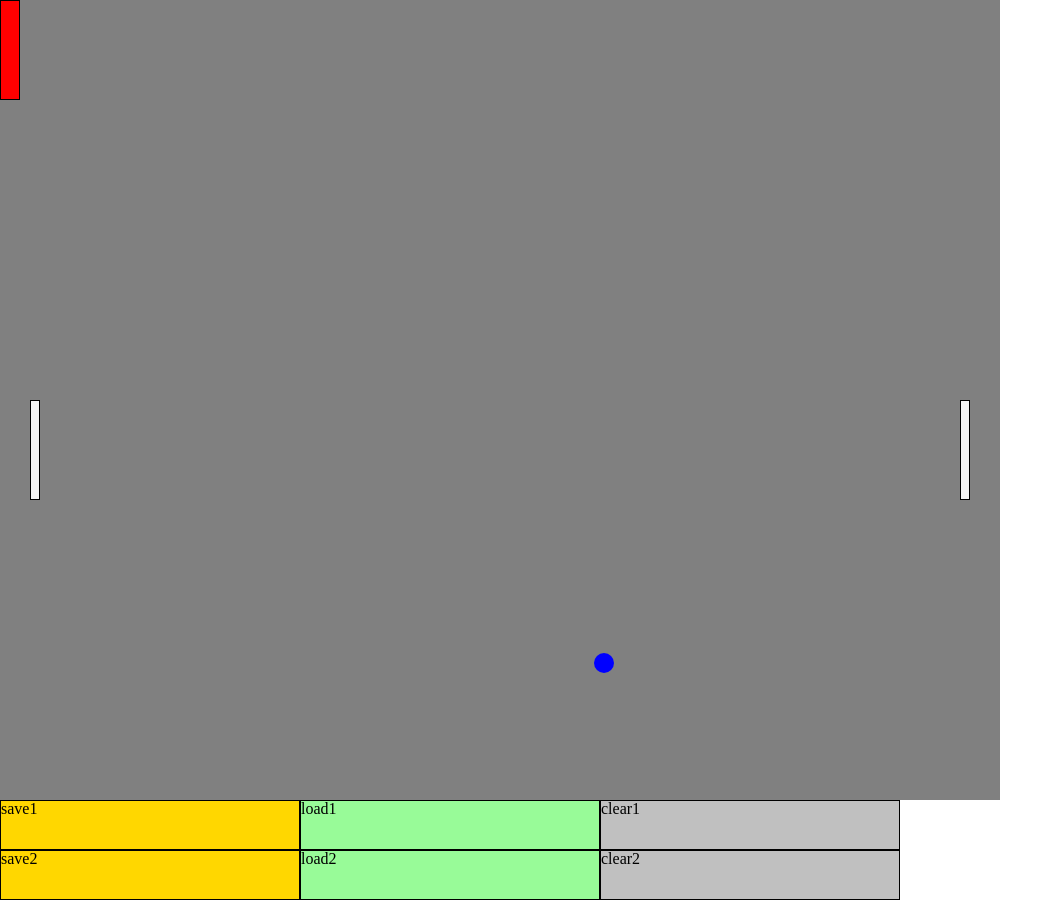
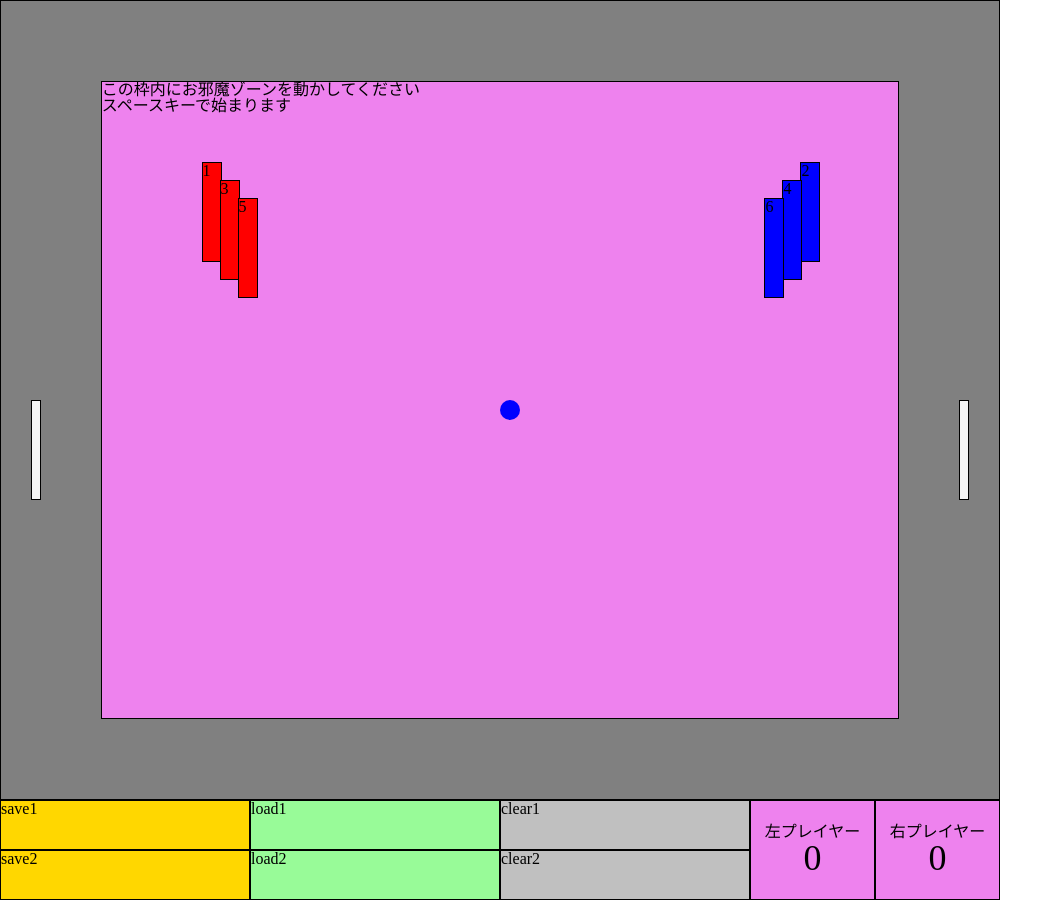
Before and after one commit to hayashihiroki-paya/kadai03-memo, a plain HTML site: page index.html in a window 1280 px wide. Shown: the whole page, without its empty margins (0-1063 px from the left). Drawn offline with nearby package versions, Linux system fonts and the light colour scheme; animation ran at ten frames a second.

Commit message:
最低限ゲームとして動くように完成

```diff
--- a/css/main.css
+++ b/css/main.css
@@ -7,14 +7,26 @@
     width: 1000px;
     height: 800px;
     background-color: gray;
+    border: 1px solid black;
 }
 
 .pieceGroup {
     position: absolute;
     width: 20px;
     height: 100px;
+    border: 1px solid black;
+}
+
+.colorRed {
     background-color: red;
-    border: 1px solid black;
+    top: 20%;
+    left: 20%;
+}
+
+.colorBlue {
+    background-color: blue;
+    top: 20%;
+    left: 80%;
 }
 
 .miniPieceGroup {
@@ -60,7 +72,7 @@
 }
 
 #save {
-    width: 300px;
+    width: 250px;
     height: 100px;
     background-color: gold;
 }
@@ -72,17 +84,40 @@
     height: 50%;
     border: 1px solid black;
 }
+.scoreSlot {
+    width: 50%;
+    height: 100%;
+    border: 1px solid black;
+}
 
 #load {
-    width: 300px;
+    width: 250px;
     height: 100px;
     background-color: palegreen;
 }
 
 #clear{
-    width: 300px;
+    width: 250px;
     height: 100px;
     background-color: silver;
+}
+
+#score{
+    display: flex;
+    width: 250px;
+    height: 100px;
+    background-color: violet;
+}
+
+.scoreSlot {
+    display: flex;
+    justify-content: center;
+    align-items: center;
+    flex-direction: column;
+}
+
+.scoreSlot span {
+    font-size: 36px;
 }
 
 #boll {
@@ -94,3 +129,13 @@
     border-radius: 50%;
     background-color: blue;
 }
+
+#messageWindow {
+    position: absolute;
+    top: 10%;
+    left: 10%;
+    width: 80%;
+    height: 80%;
+    border: 1px solid black;
+    background-color: violet;
+}
--- a/index.html
+++ b/index.html
@@ -21,15 +21,18 @@
             <div id="dropZone">
                 <!-- <div class="dropZoneGroup"></div> -->
             </div>
-            <div id="piece" class="pieceGroup" draggable="false">1</div>
-            <div id="piece1" class="pieceGroup" draggable="false">2</div>
-            <div id="piece2" class="pieceGroup" draggable="false">3</div>
-            <div id="piece3" class="pieceGroup" draggable="false">4</div>
-            <div id="piece4" class="pieceGroup" draggable="false">5</div>
-            <div id="piece5" class="pieceGroup" draggable="false">6</div>
-            <div id="piece6" class="pieceGroup" draggable="false">
-                <!-- <div id="miniPiece" class="miniPieceGroup">m1</div> -->
+            <div id="messageWindow">
+                <div id="messageText">
+                    <p>この枠内にお邪魔ゾーンを動かしてください</p>
+                    <p>スペースキーで始まります</p>
+                </div>
             </div>
+            <div id="piece" class="pieceGroup colorRed" draggable="false">1</div>
+            <div id="piece1" class="pieceGroup colorBlue" draggable="false">2</div>
+            <div id="piece2" class="pieceGroup colorRed" draggable="false">3</div>
+            <div id="piece3" class="pieceGroup colorBlue" draggable="false">4</div>
+            <div id="piece4" class="pieceGroup colorRed" draggable="false">5</div>
+            <div id="piece5" class="pieceGroup colorBlue" draggable="false">6</div>
             <div id="boll"></div>
             <div>
                 <div id="leftBoard" class="movingBoard"></div>
@@ -50,6 +53,16 @@
             <div class="clearSlot">clear1</div>
             <div class="clearSlot">clear2</div>
         </div>
+        <div id="score">
+            <div class="scoreSlot">
+                <p>左プレイヤー</p>
+                <span id="scoreL"></span>
+            </div>
+            <div class="scoreSlot">
+                <p>右プレイヤー</p>
+                <span id="scoreR"></span>
+            </div>
+        </div>
     </div>
 
 
--- a/js/main.js
+++ b/js/main.js
@@ -1,3 +1,10 @@
+// DOMキャッシュ
+const $boll = $("#boll");
+const $left = $("#leftBoard");
+const $right = $("#rightBoard");
+const $piece = $(".pieceGroup");
+const $scoreL = $("#scoreL");
+const $scoreR = $("#scoreR");
 // 固定の数値設定
 const constant = {
     windowHight: 800,
@@ -5,17 +12,13 @@ const constant = {
     bollSpeed: 600,
     boardMaxSpeed: 10,
     randomAngle: 80,
-    deadAngle90: 20
+    deadAngle: 20,
+    bollDefaultPos: $boll.offset(),
+    pieceRedDefaultPos: $(".colorRed").offset(),
+    pieceBlueDefaultPos: $(".colorBlue").offset()
 }
-
-// DOMキャッシュ
-const $boll = $("#boll");
-const $left = $("#leftBoard");
-const $right = $("#rightBoard");
-const $piece = $(".pieceGroup")
-
 // ドラッグドロップ関係
-$(".pieceGroup").draggable();
+$(".pieceGroup").draggable({ containment: "#messageWindow" });
 $(".miniPieceGroup").draggable();
 $(".dropZoneGroup").droppable({
     accept: ".pieceGroup",
@@ -24,7 +27,6 @@ $(".dropZoneGroup").droppable({
         alert('drop検知');
     }
 });
-
 // キーボードが押されているかの判定
 let keys = {};
 $(window).on('keydown', function (e) {
@@ -37,11 +39,9 @@ $(window).on('keyup', function (e) {
 $(window).on("blur", function () {
     keys = {};
 });
-
 // ボールの動き
-// let angle = Math.random() * 360;
-// いったん初期値は45度で
-let angle = 45;
+// 初期値は45+90nで斜めに出るように
+let angle = 45 + 90 * Math.floor(Math.random() * 4);
 let rad = angle * Math.PI / 180;
 let bollSpeedX = Math.cos(rad) * constant.bollSpeed;
 let bollSpeedY = Math.sin(rad) * constant.bollSpeed;
@@ -52,6 +52,12 @@ const bollSize = {
     width: $boll.width(),
     height: $boll.height()
 }
+// スコア管理用
+let scoreL = 0;
+let scoreR = 0;
+// 初期値表示
+$scoreR.text(`${scoreR}`);
+$scoreL.text(`${scoreL}`);
 // 左右のバーの速度の設定
 let leftSpeed = 0;
 let rightSpeed = 0;
@@ -63,6 +69,7 @@ const boardSize = {
     width: $left.width(),
     height: $left.height()
 }
+// 当たり判定用の座標とサイズ格納
 const pos = [];
 const posSize = [];
 $piece.each(function () {
@@ -72,19 +79,35 @@ $piece.each(function () {
         height: $(this).height()
     })
 })
-
-// $piece.each(function (i) {
-//     console.log("pos[i]", pos[i]);
-//     console.log("posSize[i]", posSize[i]);
-// })
-console.log("pos", pos);
-console.log("posSize", posSize);
+// 上を通過する間判定が繰り返されないように重なり検知のフラグ
 let flags = [];
 $piece.each(function (i) {
     flags[i] = false;
 });
+// お邪魔バーの初期位置がきれいに並ぶようにする
+function resetPieceGroup() {
+    $(".colorRed").each(function (i) {
+        const redPos = {
+            top: constant.pieceRedDefaultPos.top + $(this).width() * i,
+            left: constant.pieceRedDefaultPos.left + $(this).width() * i
+        }
+        $(this).css('top', redPos.top);
+        $(this).css('left', redPos.left);
+    })
+    $(".colorBlue").each(function (i) {
+        const redPos = {
+            top: constant.pieceBlueDefaultPos.top + $(this).width() * i,
+            left: constant.pieceBlueDefaultPos.left - $(this).width() * i
+        }
+        $(this).css('top', redPos.top);
+        $(this).css('left', redPos.left);
+    })
+}
+resetPieceGroup();
 // 処理落ちしてもいいように前回処理した時間を取得
 let lastTime = performance.now();
+// アニメーションを止めて行う処理と分けるためのフラグ
+let isAnimate = false;
 // アニメーション含めたマイフレームごとの処理
 function animate(now) {
     // 前回の処理からかかった時間を取得
@@ -93,18 +116,21 @@ function animate(now) {
     lastTime = now;
     bollPos.top += bollSpeedY * dt;
     bollPos.left += bollSpeedX * dt;
-    // 壁で反射 はみ出ないように座標を強制する
+    // 壁で反射 左右は得点処理してリセット
     if (bollPos.left < 0) {
-        bollPos.left = 0;
-        bollSpeedX *= -1;
-        angle = 180 - angle;
-        if (angle < 0) angle = 360 + angle;
+        $("#messageWindow").css('display', 'block');
+        isAnimate = false;
+        scoreR++;
+        $scoreR.text(`${scoreR}`);
+        return;
     } else if (bollPos.left > constant.windowWidth - $boll.width()) {
-        bollPos.left = constant.windowWidth - $boll.width();
-        bollSpeedX *= -1;
-        angle = 180 - angle;
-        if (angle < 0) angle = 360 + angle;
+        $("#messageWindow").css('display', 'block');
+        isAnimate = false;
+        scoreL++;
+        $scoreL.text(`${scoreL}`);
+        return;
     }
+    // 上下壁で反射 はみ出ないように座標を強制する
     if (bollPos.top < 0) {
         bollPos.top = 0;
         bollSpeedY *= -1;
@@ -116,12 +142,6 @@ function animate(now) {
         angle = 360 - angle;
         if (angle < 0) angle = 360 + angle;
     }
-    // ボール座標更新
-    // $boll.css({
-    //     top: bollPos.top,
-    //     left: bollPos.left
-    // })
-
     // 左右のバーの動作 速度を変更する
     // 左
     if (keys["q"]) leftSpeed = Math.max(leftSpeed - 1, -constant.boardMaxSpeed);
@@ -137,16 +157,12 @@ function animate(now) {
     posRight.top += rightSpeed;
     posLeft.top = Math.max(0, Math.min(posLeft.top, constant.windowHight - $left.height()));
     posRight.top = Math.max(0, Math.min(posRight.top, constant.windowHight - $right.height()));
-    // $left.css("top", posLeft.top);
-    // $right.css("top", posRight.top);
-
     // バーとの接触判定
     if (posLeft.left < bollPos.left + bollSize.width &&
         posLeft.left + boardSize.width > bollPos.left &&
         posLeft.top < bollPos.top + bollSize.height &&
         posLeft.top + boardSize.height > bollPos.top) {
         // 接触している場合の処理
-        console.log('接触しています');
         bollPos.left = posLeft.left + boardSize.width;
         bollSpeedX *= -1;
         angle = 180 - angle;
@@ -157,13 +173,11 @@ function animate(now) {
         posRight.top < bollPos.top + bollSize.height &&
         posRight.top + boardSize.height > bollPos.top) {
         // 接触している場合の処理
-        console.log('接触しています');
         bollPos.left = posRight.left - bollSize.width;
         bollSpeedX *= -1;
         angle = 180 - angle;
         if (angle < 0) angle = 360 + angle;
     }
-    console.log('angle', angle);
     // お邪魔ブロックとの当たり判定
     const pos = [];
     const posSize = [];
@@ -175,8 +189,6 @@ function animate(now) {
         })
     })
     $piece.each(function (i) {
-        // console.log("pos[i]", pos[i]);
-        // console.log("posSize[i]", posSize[i]);
         if (pos[i].left < bollPos.left + bollSize.width &&
             pos[i].left + posSize[i].width > bollPos.left &&
             pos[i].top < bollPos.top + bollSize.height &&
@@ -184,13 +196,11 @@ function animate(now) {
             // 接触している場合の処理
             flags[i] = true;
             angle += Math.floor(Math.random() * constant.randomAngle - constant.randomAngle / 2);
-            console.log("おじゃまangle", angle);
-            console.log("overlap", flags[i]);
             // 角度が立てすぎるとき修正
-            if (angle > 270 - constant.deadAngle90 && angle <= 270) angle = 270 - constant.deadAngle90;
-            if (angle >= 270 && angle < 270 + constant.deadAngle90) angle = 270 + constant.deadAngle90;
-            if (angle > 90 - constant.deadAngle90 && angle <= 90) angle = 90 - constant.deadAngle90;
-            if (angle >= 90 && angle < 90 + constant.deadAngle90) angle = 90 + constant.deadAngle90;
+            if (angle > 270 - constant.deadAngle && angle <= 270) angle = 270 - constant.deadAngle;
+            if (angle >= 270 && angle < 270 + constant.deadAngle) angle = 270 + constant.deadAngle;
+            if (angle > 90 - constant.deadAngle && angle <= 90) angle = 90 - constant.deadAngle;
+            if (angle >= 90 && angle < 90 + constant.deadAngle) angle = 90 + constant.deadAngle;
             rad = angle * Math.PI / 180;
             bollSpeedX = Math.cos(rad) * constant.bollSpeed;
             bollSpeedY = Math.sin(rad) * constant.bollSpeed;
@@ -198,12 +208,10 @@ function animate(now) {
             pos[i].left + posSize[i].width > bollPos.left &&
             pos[i].top < bollPos.top + bollSize.height &&
             pos[i].top + posSize[i].height > bollPos.top && flags[i]) {
-            // console.log("フラグオンで重なり中");
         } else {
             if (flags[i]) {
-                console.log("Flagオフで重なり解除");
+                flags[i] = false;
             }
-            flags[i] = false;
         }
     })
     // ボール座標更新
@@ -214,39 +222,45 @@ function animate(now) {
     // バー座標更新
     $left.css("top", posLeft.top);
     $right.css("top", posRight.top);
+    console.log("isAnimate", isAnimate);
+    if (isAnimate) {
+        requestAnimationFrame(animate);
+    }
+}
+if (isAnimate) {
     requestAnimationFrame(animate);
 }
-requestAnimationFrame(animate);
-
+// スペースキー押されたときゲームスタート
+$(window).on('keyup', function (e) {
+    if (e.key === " " && !isAnimate) {
+        $("#messageWindow").css('display', 'none');
+        $boll.offset(constant.bollDefaultPos);
+        bollPos.left = constant.bollDefaultPos.left;
+        bollPos.top = constant.bollDefaultPos.top;
+        isAnimate = true;
+        lastTime = performance.now();
+        requestAnimationFrame(animate);
+    }
+})
 $('.saveSlot').on('click', function () {
-    console.log("保存押された");
     const num = $('.saveSlot').index(this);
-    console.log("num", num);
     const pos = [];
     $piece.each(function () {
         pos.push($(this).offset());
     })
-    console.log("pos", pos);
     const json = JSON.stringify(pos);
-    console.log("json", json);
     localStorage.setItem('memo' + num, json);
 });
 $(".clearSlot").on('click', function () {
     const num = $(".clearSlot").index(this);
     localStorage.removeItem('memo' + num);
-    console.log("ローカルストレージ削除");
-    $piece.offset({
-        top: 0,
-        left: 0
-    });
+    resetPieceGroup();
 });
 $(".loadSlot").on('click', function () {
     const num = $(".loadSlot").index(this);
     if (localStorage.getItem('memo' + num)) {
         const json = localStorage.getItem('memo' + num);
-        console.log("読み込みjson", json);
         const pos = JSON.parse(json);
-        console.log("読み込みpos", pos);
         $piece.each(function (i) {
             $(this).offset(pos[i]);
         })
```
